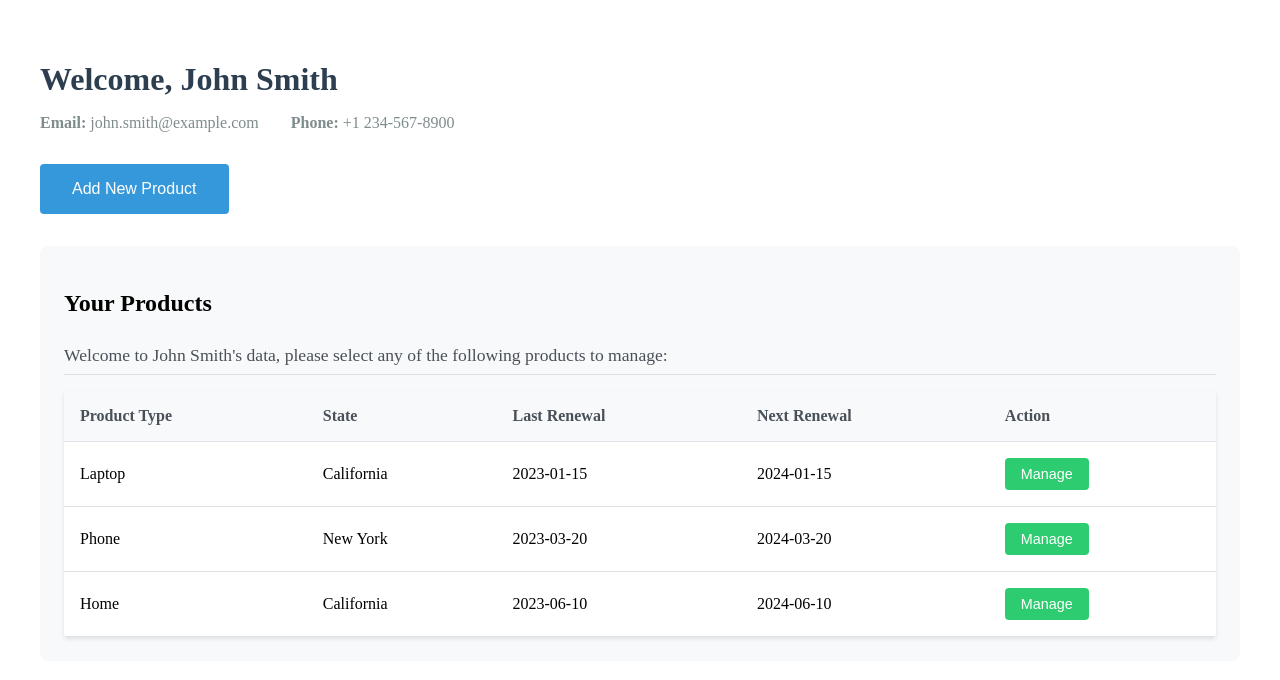
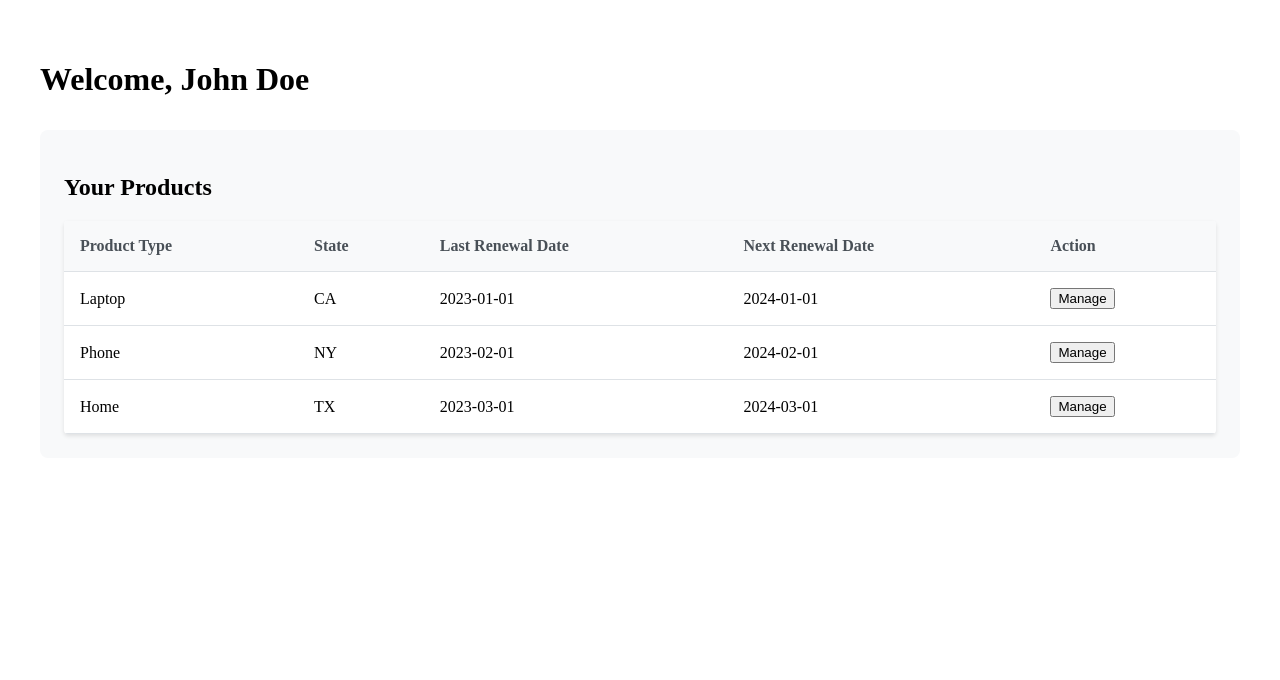
Before and after one commit to saikumarv3/angular-navigation-demo, an Angular app: page /welcome in a window 1280 px wide. Shown: the top 680 px of the page. Built offline with nearby package versions, Linux system fonts and the light colour scheme.

Commit message:
rewefvsdvsdv

```diff
--- a/src/app/data/prefill.data.ts
+++ /dev/null
@@ -1,96 +0,0 @@
-export const PREFILL_DATA = {
-  'product-selection': {
-    'product-type': 'Laptop',
-    'purchase-state': 'California',
-    'full-renewal': 'Yes',
-    'adding-money': 'No',
-    'lan-check': 'No',
-    'safe-sell-check': 'No'
-  },
-  'advisor-terms': {
-    // Add advisor terms prefill data when needed
-  },
-  'checkout': {
-    // Add checkout prefill data when needed
-  },
-  'address-info': {
-    // Add address info prefill data when needed
-  },
-  'customer-details': {
-    'customer-name': 'John Doe',
-    'customer-email': 'john.doe@example.com',
-    'customer-phone': '+1 234-567-8900'
-  },
-  'technical-questions': {
-    'os-type': 'windows',
-    'os-version': 'Windows 11',
-    'ram-size': '16GB',
-    'storage-type': 'SSD',
-    'storage-size': '512GB'
-  },
-  'network-settings': {
-    'wifi-enabled': 'yes',
-    'wifi-ssid': 'MyHomeNetwork',
-    'wifi-security': 'WPA2',
-    'lan-enabled': 'yes',
-    'lan-speed': '1Gbps'
-  },
-  'software-setup': {
-    'antivirus': 'yes',
-    'office-suite': 'yes',
-    'browser': 'chrome',
-    'additional-software': 'Visual Studio Code, Git'
-  }
-};
-
-export const PREFILL_DATA_2 = {
-  'product-selection': {
-    'product-type': 'Phone',
-    'purchase-state': 'New York',
-    'full-renewal': 'No',
-    'adding-money': 'Yes',
-    'lan-check': 'Yes',
-    'safe-sell-check': 'Yes'
-  },
-  'advisor-terms': {
-    'advisor-terms': 'Yes'
-  },
-  'checkout': {
-    'payment-method': 'credit-card',
-    'card-number': '**** **** **** 1234',
-    'expiry-date': '12/25',
-    'cvv': '***'
-  },
-  'address-info': {
-    'street': '123 Business Ave',
-    'city': 'New York',
-    'state': 'NY',
-    'zip': '10001',
-    'country': 'USA'
-  },
-  'customer-details': {
-    'customer-name': 'Jane Smith',
-    'customer-email': 'jane.smith@example.com',
-    'customer-phone': '+1 987-654-3210'
-  },
-  'technical-questions': {
-    'os-type': 'ios',
-    'os-version': 'iOS 16',
-    'ram-size': '8GB',
-    'storage-type': 'SSD',
-    'storage-size': '256GB'
-  },
-  'network-settings': {
-    'wifi-enabled': 'yes',
-    'wifi-ssid': 'OfficeNetwork',
-    'wifi-security': 'WPA3',
-    'lan-enabled': 'no',
-    'lan-speed': 'N/A'
-  },
-  'software-setup': {
-    'antivirus': 'yes',
-    'office-suite': 'yes',
-    'browser': 'safari',
-    'additional-software': 'Slack, Zoom, Microsoft Teams'
-  }
-};
--- a/src/app/services/mock.service.ts
+++ b/src/app/services/mock.service.ts
@@ -1,66 +1,89 @@
 import { Injectable } from '@angular/core';
-import { delay, of } from 'rxjs';
-
-export interface Product {
-  id: number;
-  type: string;
-  state: string;
-  status: string;
-  lastRenewalDate: string;
-  nextRenewalDate: string;
-  description: string;
-}
+import { Observable, of } from 'rxjs';
 
 export interface Customer {
-  id: number;
+  id: string;
   name: string;
   email: string;
   phone: string;
-  products: Product[];
+}
+
+export interface Product {
+  id: string;
+  type: string;
+  state: string;
+  lastRenewalDate: string;
+  nextRenewalDate: string;
+  prefillData: {
+    fullRenewal: string;
+    addingMoney: string;
+    lanCheck: string;
+    safeSellCheck: string;
+  };
 }
 
 @Injectable({
   providedIn: 'root'
 })
 export class MockService {
-  private mockData: Customer = {
-    id: 1,
-    name: 'John Smith',
-    email: 'john.smith@example.com',
-    phone: '+1 234-567-8900',
-    products: [
+  private mockCustomer: Customer = {
+    id: '1',
+    name: 'John Doe',
+    email: 'john.doe@example.com',
+    phone: '555-123-4567'
+  };
+
+  private mockProducts: Product[] = [
     {
-        id: 1,
+      id: '1',
       type: 'Laptop',
-        state: 'California',
-        status: 'Active',
-        lastRenewalDate: '2023-01-15',
-        nextRenewalDate: '2024-01-15',
-        description: 'Dell XPS 15, Windows 11, 16GB RAM, 512GB SSD'
+      state: 'CA',
+      lastRenewalDate: '2023-01-01',
+      nextRenewalDate: '2024-01-01',
+      prefillData: {
+        fullRenewal: 'No',
+        addingMoney: 'No',
+        lanCheck: 'Yes',
+        safeSellCheck: 'Yes'
+      }
     },
     {
-        id: 2,
+      id: '2',
       type: 'Phone',
-        state: 'New York',
-        status: 'Active',
-        lastRenewalDate: '2023-03-20',
-        nextRenewalDate: '2024-03-20',
-        description: 'iPhone 14 Pro, iOS 16, 256GB storage'
+      state: 'NY',
+      lastRenewalDate: '2023-02-01',
+      nextRenewalDate: '2024-02-01',
+      prefillData: {
+        fullRenewal: 'Yes',
+        addingMoney: 'No',
+        lanCheck: 'No',
+        safeSellCheck: 'Yes'
+      }
     },
     {
-        id: 3,
+      id: '3',
       type: 'Home',
-        state: 'California',
-        status: 'Pending',
-        lastRenewalDate: '2023-06-10',
-        nextRenewalDate: '2024-06-10',
-        description: 'Home security system with cameras and smart locks'
-      }
-    ]
-  };
-
-  getCustomerData() {
-    // Simulate API call with delay
-    return of(this.mockData).pipe(delay(500));
+      state: 'TX',
+      lastRenewalDate: '2023-03-01',
+      nextRenewalDate: '2024-03-01',
+      prefillData: {
+        fullRenewal: 'Yes',
+        addingMoney: 'No',
+        lanCheck: 'Yes',
+        safeSellCheck: 'No'
       }
     }
+  ];
+
+  getCustomerData(): Observable<{ customer: Customer; products: Product[] }> {
+    return of({
+      customer: this.mockCustomer,
+      products: this.mockProducts
+    });
+  }
+
+  getProductById(id: string): Observable<Product | undefined> {
+    const product = this.mockProducts.find(p => p.id === id);
+    return of(product);
+  }
+}
--- a/src/app/services/prefill.service.ts
+++ b/src/app/services/prefill.service.ts
@@ -1,34 +1,10 @@
 import { Injectable } from '@angular/core';
-import { PREFILL_DATA, PREFILL_DATA_2 } from '../data/prefill.data';
 
 @Injectable({
   providedIn: 'root'
 })
 export class PrefillService {
   private answers: { [key: string]: string } = {};
-
-  constructor() {
-    // Initialize answers from prefill data
-    this.initializeAnswers();
-  }
-
-  private initializeAnswers() {
-    // Flatten the nested prefill data into a single answers object
-    Object.entries(PREFILL_DATA).forEach(([pageId, pageAnswers]) => {
-      Object.entries(pageAnswers).forEach(([questionId, answer]) => {
-        this.answers[questionId] = answer;
-      });
-    });
-  }
-
-  private initializeAnswersWithData2() {
-    this.answers = {};
-    Object.entries(PREFILL_DATA_2).forEach(([pageId, pageAnswers]) => {
-      Object.entries(pageAnswers).forEach(([questionId, answer]) => {
-        this.answers[questionId] = answer;
-      });
-    });
-  }
 
   getAnswers(): { [key: string]: string } {
     return { ...this.answers };
@@ -41,8 +17,4 @@ export class PrefillService {
   clearAnswers() {
     this.answers = {};
   }
-
-  useSampleData2() {
-    this.initializeAnswersWithData2();
-  }
 }
--- a/src/app/welcome/welcome.component.html
+++ b/src/app/welcome/welcome.component.html
@@ -11,43 +11,28 @@
   </app-alert-bar>
 
   <div *ngIf="!isLoading && customer" class="customer-container">
-    <div class="customer-header">
-      <h1>Welcome, {{ customer?.name }}</h1>
-      <div class="customer-info">
-        <p><strong>Email:</strong> {{ customer?.email }}</p>
-        <p><strong>Phone:</strong> {{ customer?.phone }}</p>
-      </div>
-    </div>
-
-    <div class="button-group">
-      <button (click)="startWizard()" class="start-button">
-        Add New Product
-      </button>
-    </div>
+    <h1>Welcome, {{ customer.name }}</h1>
 
     <div class="products-container">
       <h2>Your Products</h2>
-      <p class="welcome-message">Welcome to {{ customer?.name }}'s data, please select any of the following products to manage:</p>
       <table class="products-table">
         <thead>
           <tr>
             <th>Product Type</th>
             <th>State</th>
-            <th>Last Renewal</th>
-            <th>Next Renewal</th>
+            <th>Last Renewal Date</th>
+            <th>Next Renewal Date</th>
             <th>Action</th>
           </tr>
         </thead>
         <tbody>
-          <tr *ngFor="let product of customer?.products">
+          <tr *ngFor="let product of products">
             <td>{{ product.type }}</td>
             <td>{{ product.state }}</td>
             <td>{{ product.lastRenewalDate }}</td>
             <td>{{ product.nextRenewalDate }}</td>
             <td>
-              <button (click)="applySampleData(product)" class="apply-button">
-                Manage
-              </button>
+              <button class="manage-btn" (click)="applySampleData(product)">Manage</button>
             </td>
           </tr>
         </tbody>
--- a/src/app/welcome/welcome.component.ts
+++ b/src/app/welcome/welcome.component.ts
@@ -16,6 +16,7 @@ import { AlertBarComponent } from '../page/alert-bar/alert-bar.component';
 })
 export class WelcomeComponent implements OnInit {
   customer: Customer | null = null;
+  products: Product[] = [];
   isLoading: boolean = true;
   answers: { [key: string]: string | string[] } = {};
   crossOverMessages: string[] = [];
@@ -36,7 +37,8 @@ export class WelcomeComponent implements OnInit {
     this.isLoading = true;
     this.mockService.getCustomerData().subscribe({
       next: (data) => {
-        this.customer = data;
+        this.customer = data.customer;
+        this.products = data.products;
         this.isLoading = false;
       },
       error: (error) => {
@@ -46,44 +48,25 @@ export class WelcomeComponent implements OnInit {
     });
   }
 
-  startWizard() {
-    this.prefillService.clearAnswers();
-    this.router.navigate(['/page', 'product-selection']);
-  }
-
   applySampleData(product: Product) {
-    // Clear any existing answers
     this.prefillService.clearAnswers();
 
-    // Set up the prefill data based on the selected product
     const prefillData = {
       'product-selection': {
         'product-type': product.type,
         'purchase-state': product.state,
-        'full-renewal': 'No',
-        'adding-money': 'No',
-        'lan-check': 'No',
-        'safe-sell-check': 'No'
+        'full-renewal': product.prefillData.fullRenewal,
+        'adding-money': product.prefillData.addingMoney,
+        'lan-check': product.prefillData.lanCheck,
+        'safe-sell-check': product.prefillData.safeSellCheck
       },
       'customer-details': {
         'customer-name': this.customer?.name || '',
         'customer-email': this.customer?.email || '',
         'customer-phone': this.customer?.phone || ''
-      },
-      'technical-questions': {
-        'os-type': product.type.toLowerCase().includes('laptop') ? 'windows' :
-                  product.type.toLowerCase().includes('phone') ? 'ios' : 'other',
-        'os-version': product.type.toLowerCase().includes('laptop') ? 'Windows 11' :
-                     product.type.toLowerCase().includes('phone') ? 'iOS 16' : 'N/A',
-        'ram-size': product.type.toLowerCase().includes('laptop') ? '16GB' :
-                   product.type.toLowerCase().includes('phone') ? '8GB' : 'N/A',
-        'storage-type': 'SSD',
-        'storage-size': product.type.toLowerCase().includes('laptop') ? '512GB' :
-                       product.type.toLowerCase().includes('phone') ? '256GB' : 'N/A'
       }
     };
 
-    // Set the prefill data
     Object.entries(prefillData).forEach(([pageId, pageAnswers]) => {
       Object.entries(pageAnswers).forEach(([questionId, answer]) => {
         this.prefillService.setAnswer(questionId, answer);
@@ -100,7 +83,6 @@ export class WelcomeComponent implements OnInit {
         next: (messages: string[]) => {
           this.crossOverMessages = messages;
           this.showAlert = messages.length > 0;
-          console.log('Cross-over messages:', this.crossOverMessages);
 
           if (messages.length === 0) {
             this.router.navigate(['/page', 'product-selection', 'prefill']);
```
Lines whose indentation alone changed are shown as unchanged.
